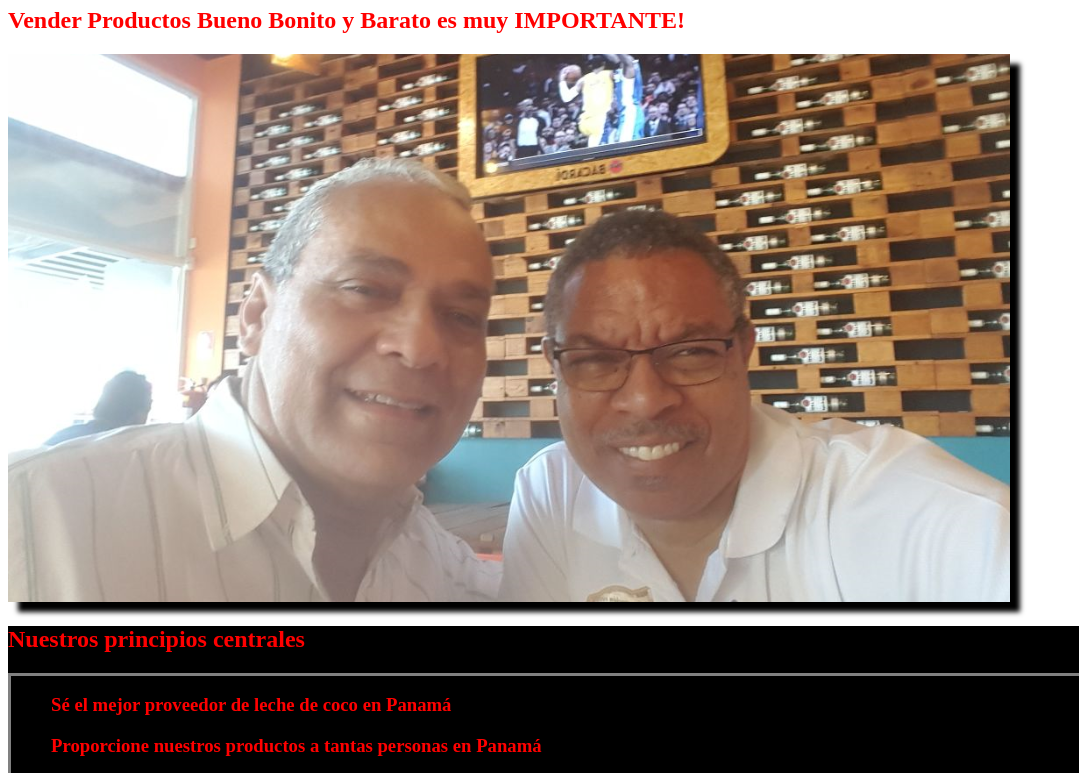
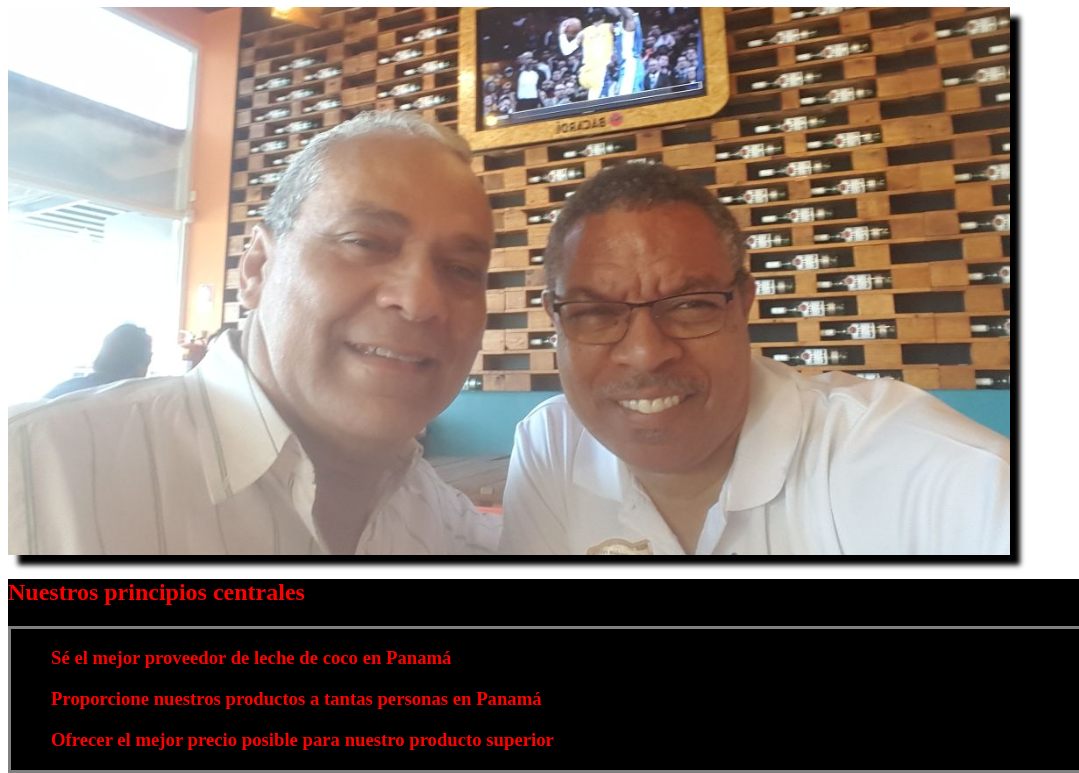
Before and after one commit to rlkennye/MultimarcasPanama, a plain HTML site: page index.html in a window 1280 px wide. Shown: the part 237-1010 px from the top of the page, without its empty margins (0-1079 px from the left). Drawn offline with Linux system fonts and the light colour scheme.

Commit message:
commented out 1 line

```diff
--- a/index.html
+++ b/index.html
@@ -9,7 +9,7 @@
 	<img src="Logo.PNG">
 
 	<h1>Beinvenidos a la Distribuidora Multimarcas Panama</h1>
-	<h2>Vender Productos Bueno Bonito y Barato es muy IMPORTANTE!</h3>
+<!--	<h2>Vender Productos Bueno Bonito y Barato es muy IMPORTANTE!</h3> -->
 
 	<img src="chilin.PNG">
 
```
